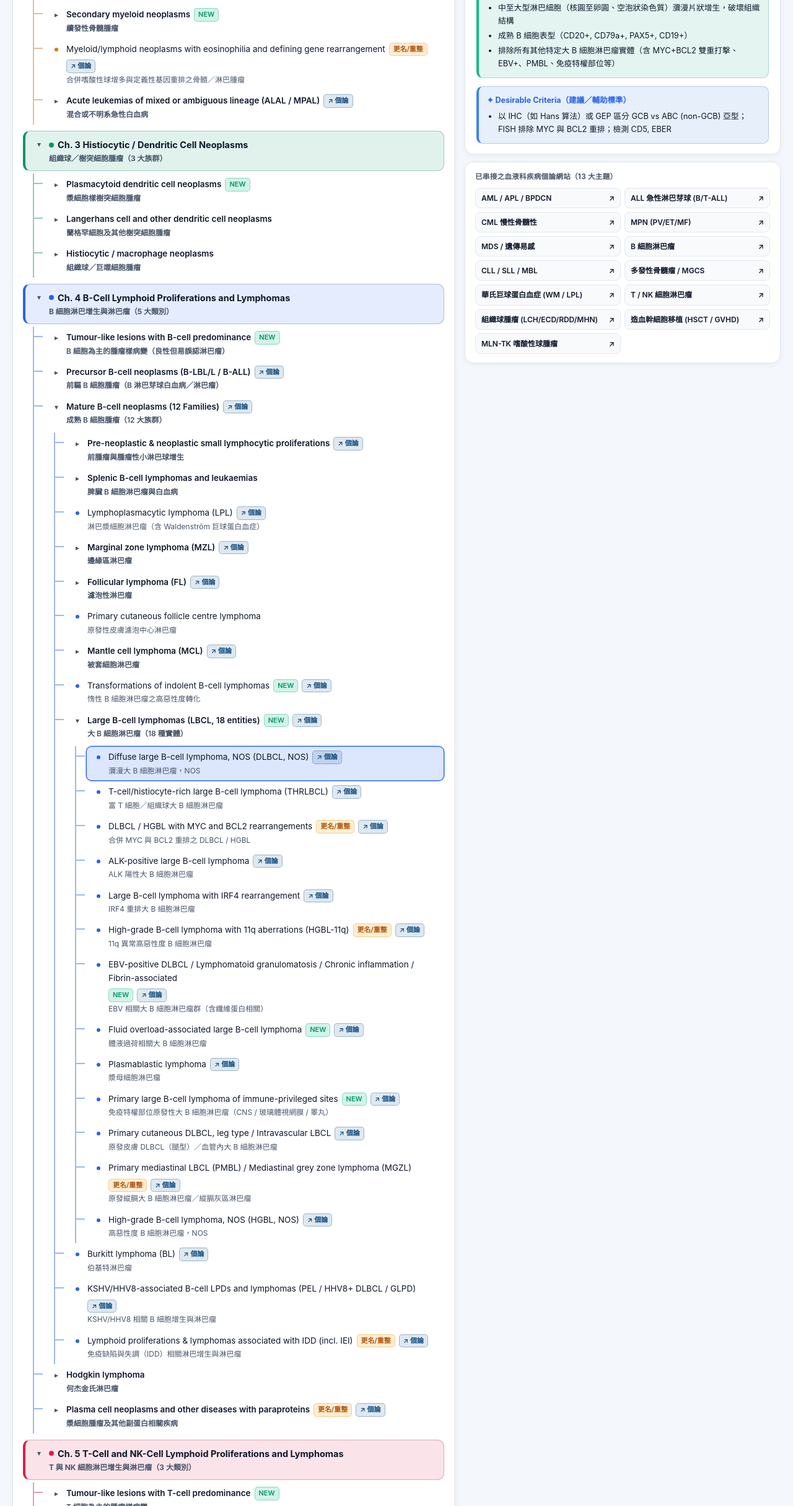
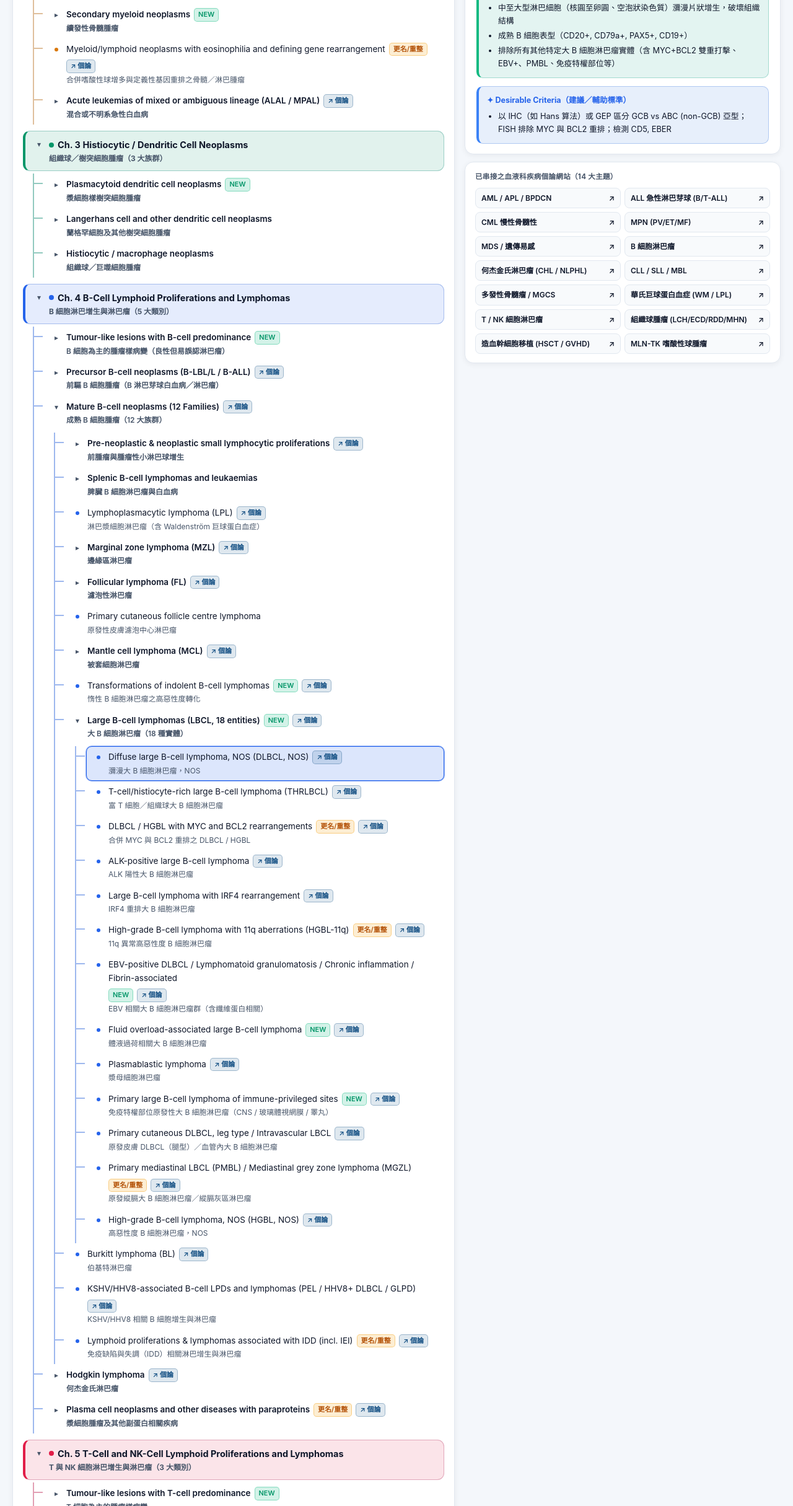
Before and after one commit to LiChiaHans/who5-hematolymphoid-guide, a plain HTML site: page index.html in a window 1280 px wide. Shown: the part 866-3296 px from the top of the page at 62% size. Drawn offline with Linux system fonts and the light colour scheme.

Commit message:
feat: link WHO 5th CHL and NLPHL nodes to HL NCCN v2.2026 guide

```diff
--- a/index.html
+++ b/index.html
@@ -831,7 +831,7 @@
 
         <!-- Quick Monograph Directory -->
         <div class="card monograph-dir">
-          <div class="section-label" style="margin-bottom:4px;">已串接之血液科疾病個論網站（13 大主題）</div>
+          <div class="section-label" style="margin-bottom:4px;">已串接之血液科疾病個論網站（14 大主題）</div>
           <div class="dir-grid">
             <a class="dir-link" href="https://lichiahans.github.io/aml-nccn-guide/" target="_blank" rel="noopener"><span>AML / APL / BPDCN</span><span>↗</span></a>
             <a class="dir-link" href="https://lichiahans.github.io/all-nccn-guide/" target="_blank" rel="noopener"><span>ALL 急性淋巴芽球 (B/T-ALL)</span><span>↗</span></a>
@@ -839,6 +839,7 @@
             <a class="dir-link" href="https://lichiahans.github.io/mpn-nccn-guide/" target="_blank" rel="noopener"><span>MPN (PV/ET/MF)</span><span>↗</span></a>
             <a class="dir-link" href="https://lichiahans.github.io/mds-nccn-guide/" target="_blank" rel="noopener"><span>MDS / 遺傳易感</span><span>↗</span></a>
             <a class="dir-link" href="https://lichiahans.github.io/bcell-lymphoma-nccn-guide/" target="_blank" rel="noopener"><span>B 細胞淋巴瘤</span><span>↗</span></a>
+            <a class="dir-link" href="https://lichiahans.github.io/hl-nccn-guide/" target="_blank" rel="noopener"><span>何杰金氏淋巴瘤 (CHL / NLPHL)</span><span>↗</span></a>
             <a class="dir-link" href="https://lichiahans.github.io/cll-nccn-guide/" target="_blank" rel="noopener"><span>CLL / SLL / MBL</span><span>↗</span></a>
             <a class="dir-link" href="https://lichiahans.github.io/mm-nccn-guide/" target="_blank" rel="noopener"><span>多發性骨髓瘤 / MGCS</span><span>↗</span></a>
             <a class="dir-link" href="https://lichiahans.github.io/wm-nccn-guide/" target="_blank" rel="noopener"><span>華氏巨球蛋白血症 (WM / LPL)</span><span>↗</span></a>
@@ -860,6 +861,7 @@
       mpn: "https://lichiahans.github.io/mpn-nccn-guide/",
       mds: "https://lichiahans.github.io/mds-nccn-guide/",
       bcell: "https://lichiahans.github.io/bcell-lymphoma-nccn-guide/",
+      hl: "https://lichiahans.github.io/hl-nccn-guide/",
       cll: "https://lichiahans.github.io/cll-nccn-guide/",
       mm: "https://lichiahans.github.io/mm-nccn-guide/",
       wm: "https://lichiahans.github.io/wm-nccn-guide/",
@@ -2635,12 +2637,21 @@
             level: "Category",
             name: "Hodgkin lymphoma",
             zh: "何杰金氏淋巴瘤",
+            links: [
+              { label: "🎗️ NCCN HL v2.2026 總覽", url: BASE.hl, primary: true },
+              { label: "📊 風險分層與 IPS 計算機", url: BASE.hl + "#risk-calc" }
+            ],
             children: [
               {
                 id: "ch4-chl",
                 level: "Entity",
                 name: "Classic Hodgkin lymphoma (CHL)",
                 zh: "典型何杰金氏淋巴瘤",
+                links: [
+                  { label: "🔬 CHL 診斷與 IHC", url: BASE.hl + "#diagnosis" },
+                  { label: "💊 一線治療 (Nivo-AVD / BrECADD / ABVD)", url: BASE.hl + "#chl-primary", primary: true },
+                  { label: "🔄 復發難治 (CPI / HDT-ASCR)", url: BASE.hl + "#relapsed" }
+                ],
                 essential: [
                   "豐富反應性發炎背景中見少數大型雙核／多核 Hodgkin 與 Reed-Sternberg (HRS) 細胞",
                   "HRS 細胞表型：CD30 強陽性、CD15 常陽性、弱 PAX5+、MUM1+，CD45−，B 細胞程式缺損（CD20 多陰或弱變異，OCT2/BOB1 常缺失）"
@@ -2654,6 +2665,10 @@
                 level: "Entity",
                 name: "Nodular lymphocyte predominant Hodgkin lymphoma (NLPHL / NLPBCL)",
                 zh: "結節性淋巴球為主型何杰金氏淋巴瘤",
+                links: [
+                  { label: "🟣 NLPHL 初診與復發處置", url: BASE.hl + "#nlphl", primary: true },
+                  { label: "☢️ ISRT 放療劑量原則", url: BASE.hl + "#pet-rt" }
+                ],
                 essential: [
                   "結節狀（或變異型瀰漫）小 B 細胞背景中見爆米花樣 LP 細胞，伴濾泡樹突網與 PD1+ TFH 細胞環繞（rosetting）",
                   "LP 細胞具完整 B 細胞程式：強 CD20+, PAX5+, OCT2+, BOB1+, BCL6+, EMA±，通常 CD30−、CD15−、EBER−"
```
